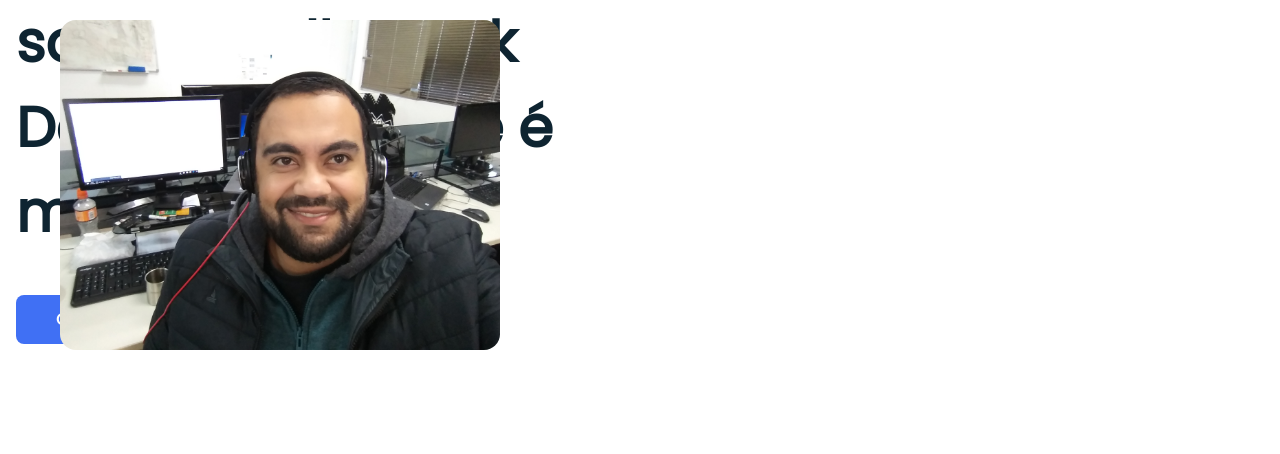
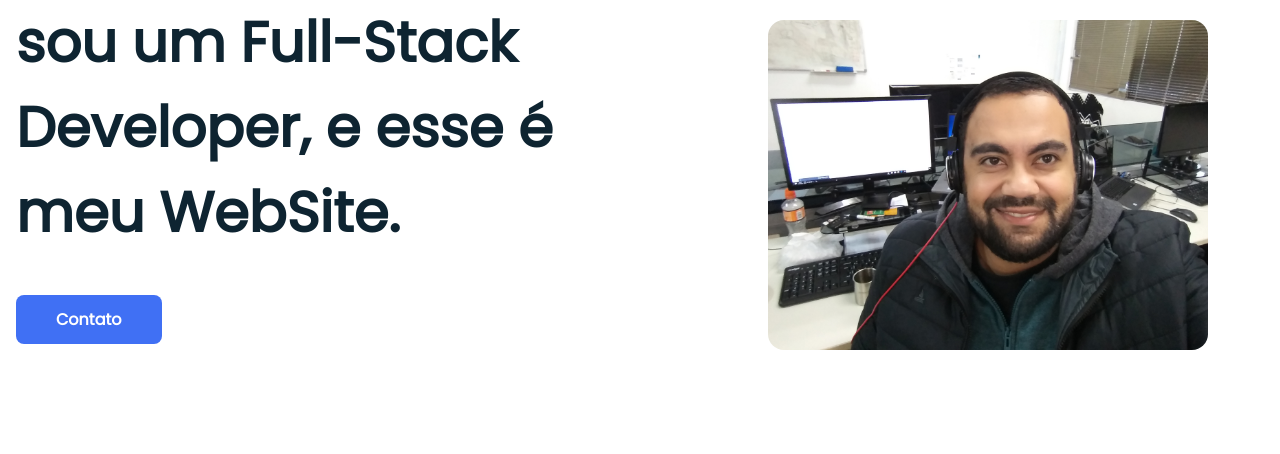
Before and after one commit to felipefln/portfolio_responsivo, a plain HTML site: page index.html in a window 1280 px wide. Shown: the part 268-722 px from the top of the page. Drawn offline with nearby package versions, Linux system fonts and the light colour scheme.

Commit message:
fix: layout home img adjust

```diff
--- a/assets/css/styles.css
+++ b/assets/css/styles.css
@@ -229,7 +229,7 @@ img {
 .home__img {
   position: absolute;
   bottom: 2%;
-  left: 60px;
+  left: 60%;
   width: 70%;
 
 }
@@ -485,10 +485,6 @@ img {
     margin-bottom: 0;
     margin-right: var(--mb-4);
   }
-  /* .home__img{
-    width: 457px;
-    bottom: 15%;
-  } */
 
   .about__container, .skills__container{
     grid-template-columns: repeat(2,1fr);
```
